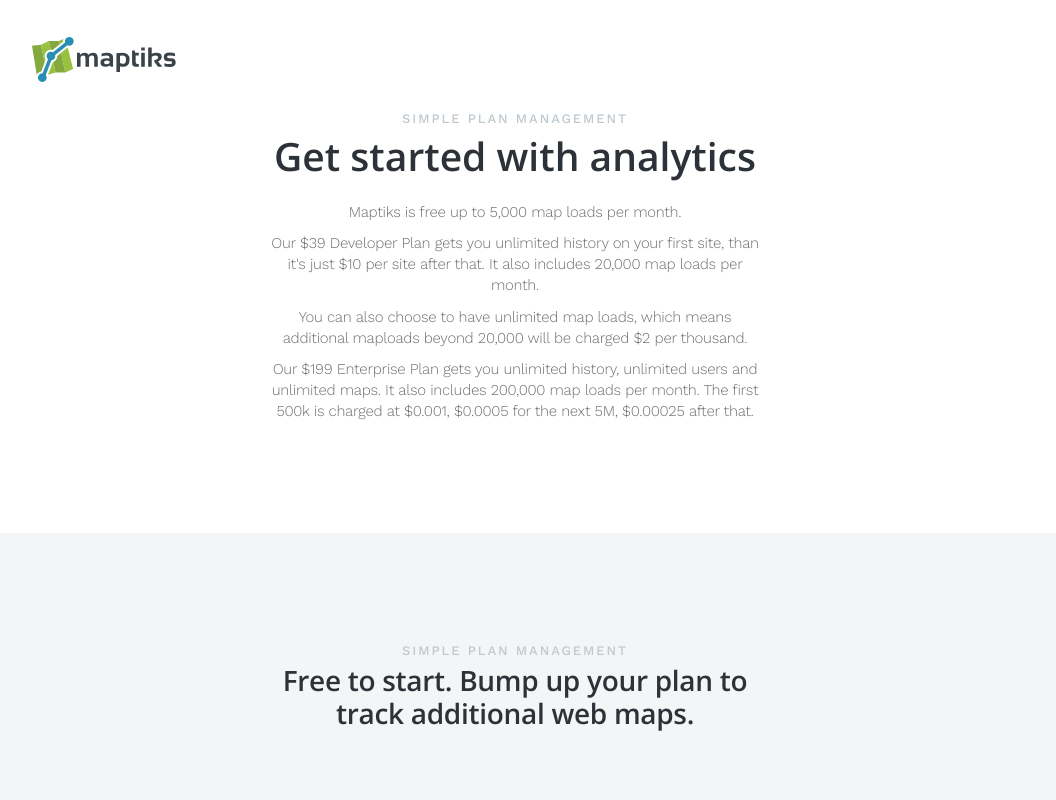
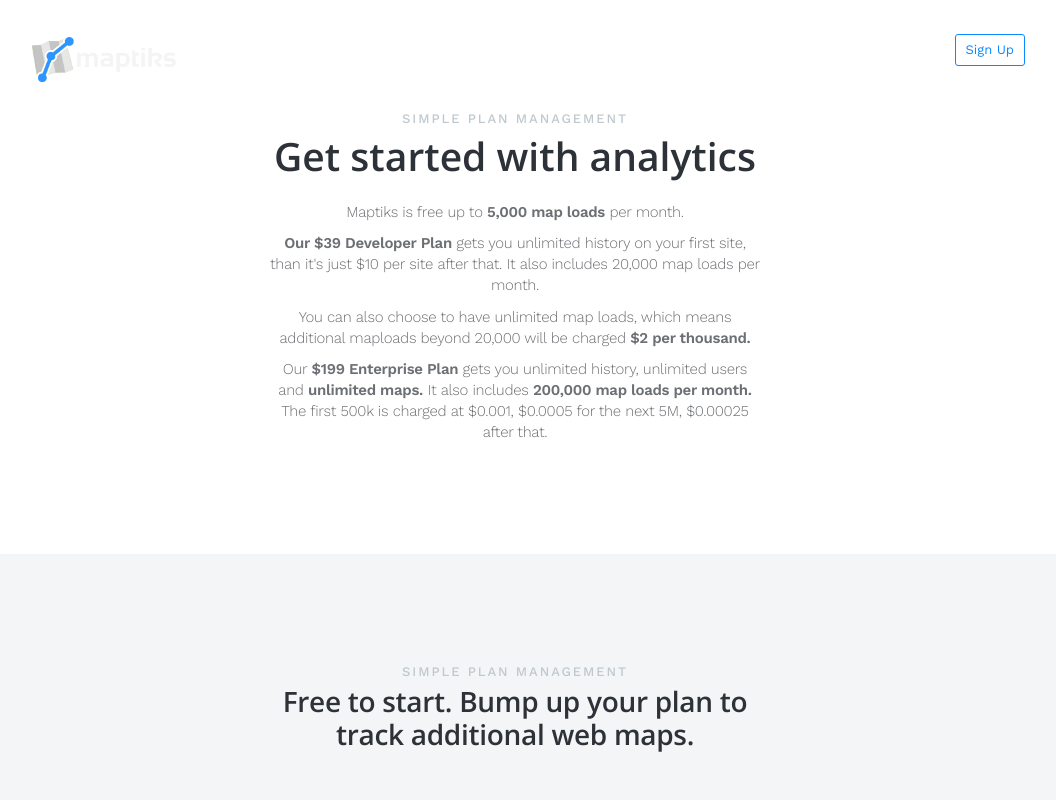
Before and after one commit to StrangerPings/maptiks-landing, a website: page docs/plans.html in a window 1280 px wide. Shown: the top 800 px of the page, without its empty margins (125-1181 px from the left). Drawn offline with nearby package versions, Linux system fonts and the light colour scheme.

Commit message:
Nav bar links

```diff
--- a/docs/assets/css/main.css
+++ b/docs/assets/css/main.css
@@ -132,13 +132,11 @@ p {
 }
 
 
-
 #nav-square-icon {
 	width: 35px;
 	margin-left: 30px;
-	margin-bottom: 5px;
+	margin-bottom: 8px;
 }
-
 
 
 .integration-images {
--- a/docs/plans.html
+++ b/docs/plans.html
@@ -29,9 +29,6 @@
 
 
 <body>
-
-
-
 
 <div class="stage-shelf stage-shelf-right hidden" id="sidebar">
   <ul class="nav nav-bordered nav-stacked">
@@ -67,6 +64,7 @@
   </ul>
 </div>
 
+
 <div class="stage" id="stage">
 
 <nav class="navbar navbar-transparent navbar-fixed-top navbar-padded app-navbar p-t-md">
@@ -81,8 +79,7 @@
       </button>
       <a class="navbar-brand" href="index.html"><!-- Logo -->
         <strong style="background: ; padding: 12px; border-radius: 2px; color: #28669F;">
-
-         <img src="assets/img/maptiks.svg" class="logo-image" alt="maptiks">
+        <img src="assets/img/maptiks-logo-white-blue.png" class="logo-image" alt="maptiks">
         </strong>
       </a>
     </div>
@@ -101,14 +98,13 @@
           <a href="plans.html">Plans</a>
         </li>
         <li >
-          <a href="docs/index.html">Sign Up</a>
+          <button type="button" class="btn btn-sm btn-primary-outline">Sign Up</button>
         </li>
       </ul>
       </ul>
     </div><!--/.nav-collapse -->
   </div>
 </nav>
-
 
 
 <!-- Screenshots aSide by Side Text -->
@@ -119,9 +115,9 @@
       <div class="col-xs-10 col-xs-offset-1 col-sm-8 col-sm-offset-2 col-lg-6 col-lg-offset-3">
         <h6 class="text-muted text-uppercase">Simple plan management</h6>
         <h1  class="m-t-0 m-b">Get started with analytics</h1>
-        <p>Maptiks is free up to 5,000 map loads per month.<p>Our $39 Developer Plan gets you unlimited history on your first site, than it's just $10 per site after that. It also includes 20,000 map loads per month.</p>
-        <p>You can also choose to have unlimited map loads, which means additional maploads beyond 20,000 will be charged $2 per thousand.</p>
-        <p>Our $199 Enterprise Plan gets you unlimited history, unlimited users and unlimited maps. It also includes 200,000 map loads per month. The first 500k is charged at $0.001, $0.0005 for the next 5M, $0.00025 after that.</p>
+        <p>Maptiks is free up to <b>5,000 map loads</b> per month.<p><b>Our $39 Developer Plan</b> gets you unlimited history on your first site, than it's just $10 per site after that. It also includes 20,000 map loads per month.</p>
+        <p>You can also choose to have unlimited map loads, which means additional maploads beyond 20,000 will be charged <b>$2 per thousand.</b></p>
+        <p>Our <b>$199 Enterprise Plan</b> gets you unlimited history, unlimited users and <b>unlimited maps.</b> It also includes <b>200,000 map loads per month.</b> The first 500k is charged at $0.001, $0.0005 for the next 5M, $0.00025 after that.</p>
         </p>
       </div>
     </div>
```
Also changed, not shown: docs/industries.html (+4 -6 lines), docs/integrations.html (+3 -3 lines), docs/assets/img/current-integrations.png, docs/index.html (line endings or trailing spaces), 1 other file.
